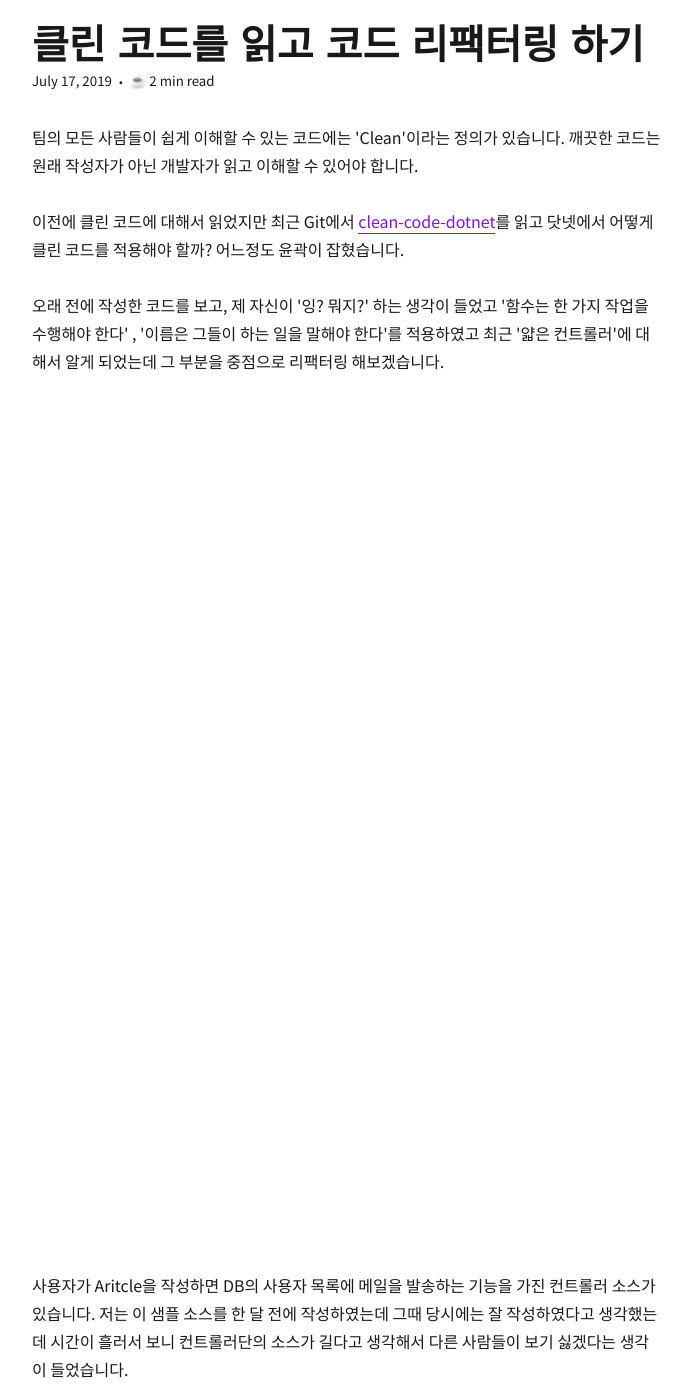
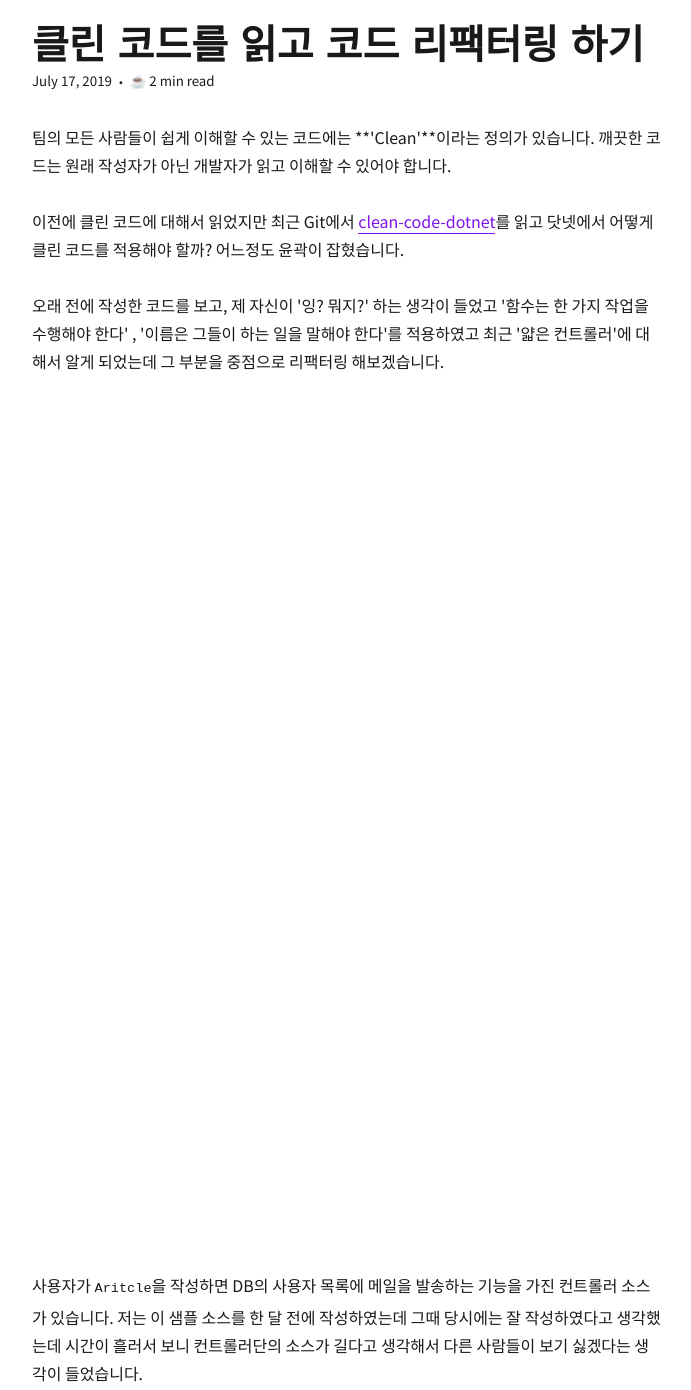
Before and after one commit to JHyeok/JHyeok.com, a Gatsby site: page /cleancode-dotnet/ in a window 1280 px wide. Shown: the part 100-1490 px from the top of the page, without its empty margins (293-984 px from the left). Built offline with nearby package versions, Linux system fonts and the light colour scheme; Gatsby itself is replaced by a stand-in of ours; some packages are replaced by stand-ins of ours; code samples lack their colours.

Commit message:
blog: 클린 코드를 읽고 코드 리팩터링 하기 수정

````diff
--- a/content/blog/cleancode-dotnet/index.md
+++ b/content/blog/cleancode-dotnet/index.md
@@ -4,7 +4,7 @@ date: "2019-07-17T22:00:10.284Z"
 description: 클린 코드를 읽고 리팩터링한 경험을 적어보았습니다.
 ---
 
-팀의 모든 사람들이 쉽게 이해할 수 있는 코드에는 'Clean'이라는 정의가 있습니다. 깨끗한 코드는 원래 작성자가 아닌 개발자가 읽고 이해할 수 있어야 합니다.
+팀의 모든 사람들이 쉽게 이해할 수 있는 코드에는 **'Clean'**이라는 정의가 있습니다. 깨끗한 코드는 원래 작성자가 아닌 개발자가 읽고 이해할 수 있어야 합니다.
 
 이전에 클린 코드에 대해서 읽었지만 최근 Git에서 [clean-code-dotnet](https://github.com/thangchung/clean-code-dotnet)를 읽고 닷넷에서 어떻게 클린 코드를 적용해야 할까? 어느정도 윤곽이 잡혔습니다.
 
@@ -42,7 +42,7 @@ public async Task<JsonResult> SendArticleMail(int articleId)
     return Json(new { status = 1 });
 }
 ```
-사용자가 Aritcle을 작성하면 DB의 사용자 목록에 메일을 발송하는 기능을 가진 컨트롤러 소스가 있습니다. 저는 이 샘플 소스를 한 달 전에 작성하였는데 그때 당시에는 잘 작성하였다고 생각했는데 시간이 흘러서 보니 컨트롤러단의 소스가 길다고 생각해서 다른 사람들이 보기 싫겠다는 생각이 들었습니다.
+사용자가 `Aritcle`을 작성하면 DB의 사용자 목록에 메일을 발송하는 기능을 가진 컨트롤러 소스가 있습니다. 저는 이 샘플 소스를 한 달 전에 작성하였는데 그때 당시에는 잘 작성하였다고 생각했는데 시간이 흘러서 보니 컨트롤러단의 소스가 길다고 생각해서 다른 사람들이 보기 싫겠다는 생각이 들었습니다.
 
 우선 문제의 부분은
 
````
